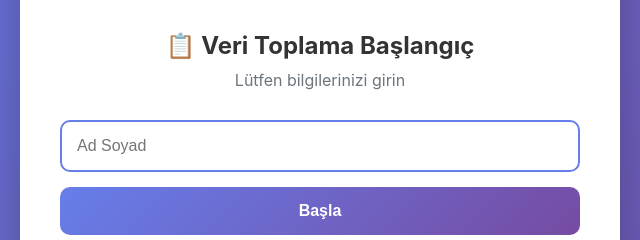
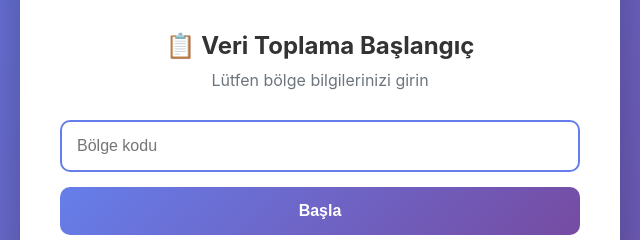
Before and after one commit to hdeger/beton2, a plain HTML site: page index.html in a window 1280 px wide. Both pictures are taken after a click on the button "Başla". Shown: the part 140-380 px from the top of the page, 320-960 px from the left. Drawn offline with nearby package versions, Linux system fonts and the light colour scheme.

Commit message:
Update prompts and placeholders for user input

```diff
--- a/index.html
+++ b/index.html
@@ -280,9 +280,9 @@
             <div class="step active" id="loginScreen">
                 <div class="login-screen">
                     <h2>📋 Veri Toplama Başlangıç</h2>
-                    <p>Lütfen bilgilerinizi girin</p>
+                    <p>Lütfen bölge bilgilerinizi girin</p>
                     <div class="input-group">
-                        <input type="text" id="userNameInput" placeholder="Ad Soyad" />
+                        <input type="text" id="userNameInput" placeholder="Bölge kodu" />
                     </div>
                     <button class="btn btn-primary" onclick="startDataCollection()">Başla</button>
                 </div>
@@ -448,7 +448,7 @@
             const name = nameInput.value.trim();
 
             if (name === '') {
-                alert('Lütfen ad soyad giriniz');
+                alert('Lütfen bölge bilgilerinizi giriniz');
                 nameInput.focus();
                 return;
             }
```
